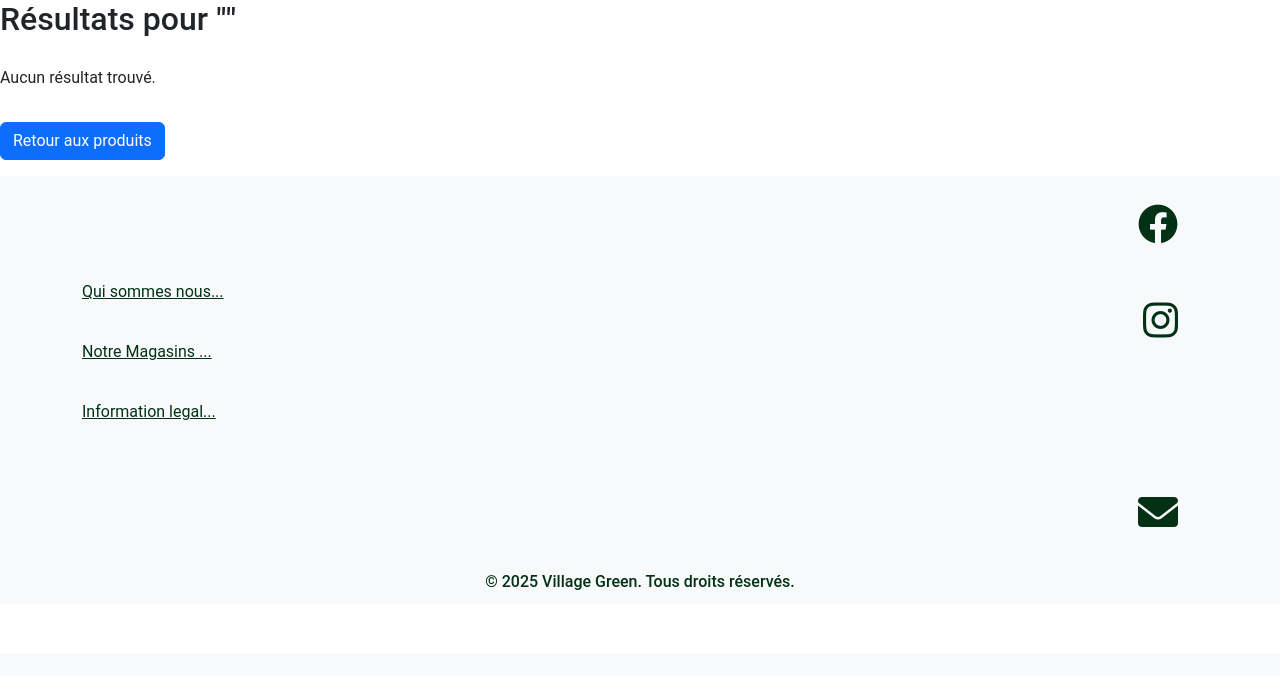
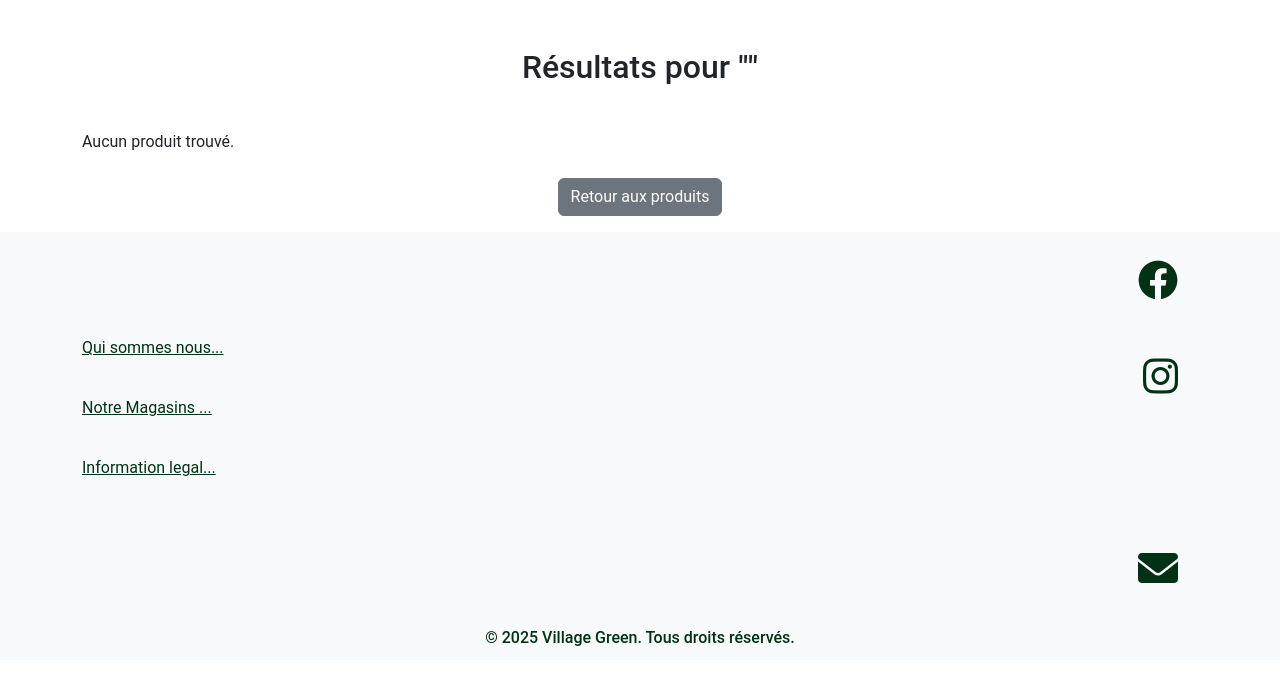
Before and after one commit to NasiraNaiby/sf_green_village_v2, a Symfony app: template templates/search_results.html.twig in a window 1280 px wide. Shown: the part 147-823 px from the top of the page. Before the commit the page ends 737 px from the top, so only its background shows below. Run offline with Twig, Linux system fonts and the light colour scheme; the template is opened without the code that fills it, so the values that code supplies are empty; some libraries are stand-ins or nearby versions.

Commit message:
search page added

```diff
--- a/templates/accueil.html.twig
+++ b/templates/accueil.html.twig
@@ -21,7 +21,6 @@
         </div>
       {% endfor %}
     </div>
-
     <div class="text-center mt-3">
       <a href="{{ path('main_categories') }}" class="btn btn-outline-secondary m-3">Voir toutes les catégories</a>
     </div>
--- a/templates/search_results.html.twig
+++ b/templates/search_results.html.twig
@@ -1,22 +1,23 @@
 {% extends 'main.html.twig' %}
+
 {% block body %}
-
-
-<h2>Résultats pour "{{ searchTerm }}"</h2>
+<section class="produit_section mt-5">
+  <div class="container">
+    <h2 class="text-center mb-4">Résultats pour "{{ searchTerm }}"</h2>
 
     {% if results is empty %}
-    <p>Aucun résultat trouvé.</p>
+      <p class="text-center">Aucun produit trouvé.</p>
     {% else %}
       <div class="row">
         {% for produit in results %}
-            <div class="col-md-4 mb-4">
-                <div class="card h-100">
-                    <img src="{{ produit.photo }}" class="card-img-top" alt="{{ produit.nomProduit }}">
-                    <div class="card-body">
+          <div class="col-md-3 col-sm-6 mb-4 d-flex">
+            <div class="card w-100">
+              <img src="{{ produit.photo }}" class="card-img-top" alt="{{ produit.nomProduit }}" />
+              <div class="card-body d-flex flex-column">
                 <h5 class="card-title">{{ produit.nomProduit }}</h5>
                 <p class="card-text">{{ produit.descProduit }}</p>
-                        <p class="card-text"><strong>Prix: </strong>{{ produit.ventPrix }} €</p>
-                        <p class="card-text"><small class="text-muted">Catégorie: {{ produit.categorie.nomCat }}</small></p>
+                <p class="card-text">{{ produit.ventPrix }} €</p>
+                <a href="/panier/add/{{ produit.id }}" class="btn btn-primary mt-auto">Ajouter au panier</a>
               </div>
             </div>
           </div>
@@ -24,7 +25,9 @@
       </div>
     {% endif %}
 
-<a href="{{ path('main_produit') }}" class="btn btn-primary mt-3">Retour aux produits</a>
-
-
+    <div class="text-center mt-4">
+      <a href="{{ path('main_produit') }}" class="btn btn-secondary">Retour aux produits</a>
+    </div>
+  </div>
+</section>
 {% endblock %}
```
Lines whose indentation alone changed are shown as unchanged.
